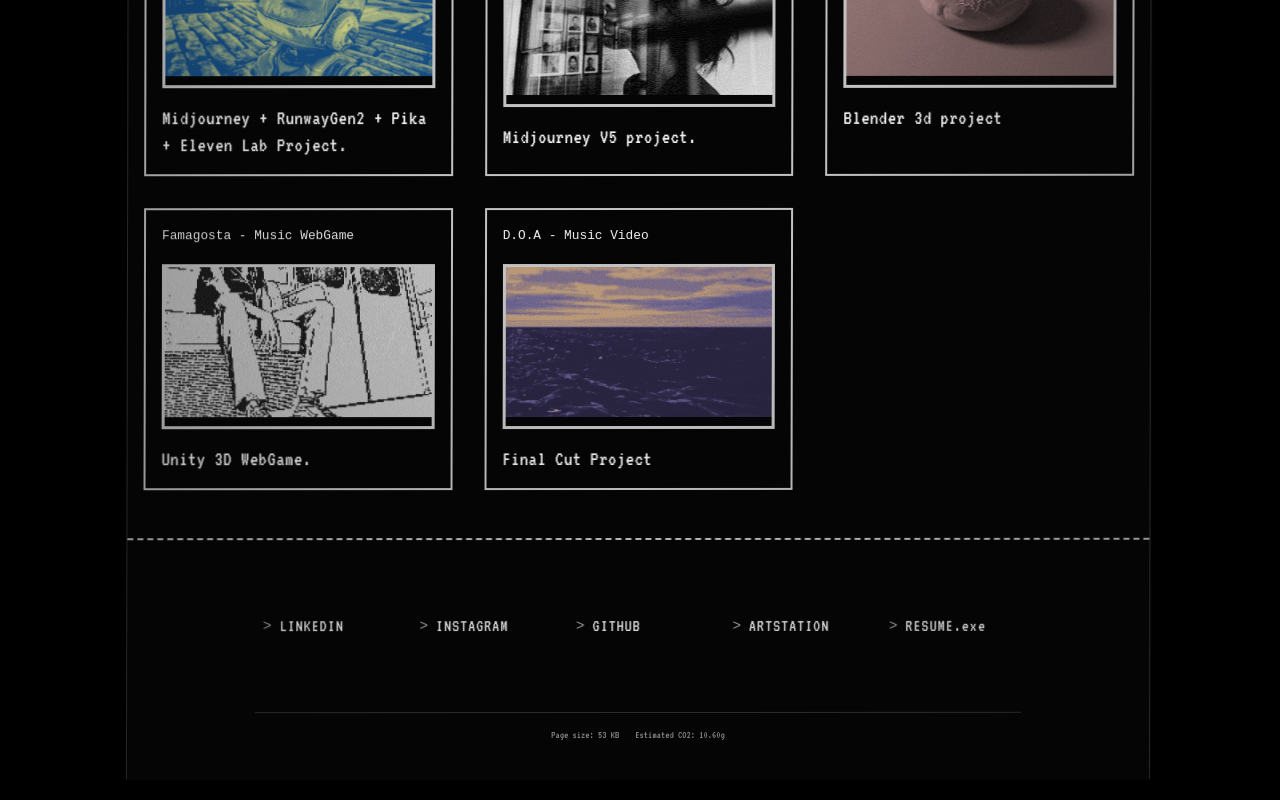
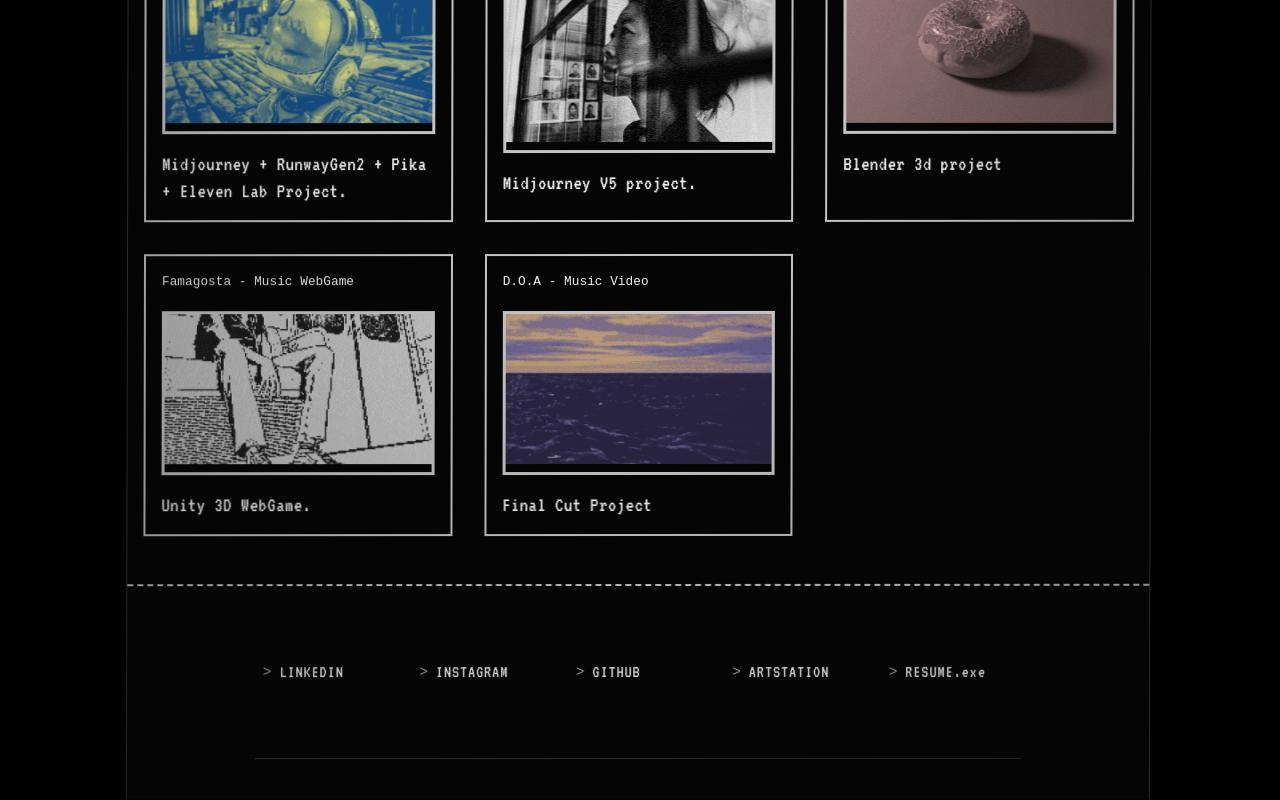
Before and after one commit to gmirabella/my-portfolio, a Vue app: page / in a window 1280 px wide. Shown: the part 1239-2039 px from the top of the page. Before the commit the page ends 2018 px from the top, so only its background shows below. Built offline with nearby package versions, Linux system fonts and the light colour scheme.

Commit message:
update text

```diff
--- a/src/App.vue
+++ b/src/App.vue
@@ -19,27 +19,16 @@ const handleMediaClick = (project: Project) => {
 
 const projects = ref<Project[]>(projectsData)
 
-const isVideoPlaying = ref({})
-const pageSize = ref('0')
-const co2Emission = ref('0')
+const isVideoPlaying = ref<Record<number, boolean>>({})
 
 // Theme toggle via composable
-const { isNight, toggleTheme, applyTheme } = useTheme()
-
-const calculateCO2 = (size) => {
-  return (size * 0.2).toFixed(2)
-}
+const { isNight, toggleTheme } = useTheme()
 
 onMounted(() => {
-  const pageContent = document.documentElement.innerHTML
-  const blob = new Blob([pageContent], { type: 'text/html' })
-  pageSize.value = Math.round(blob.size / 1024)
-  co2Emission.value = calculateCO2(pageSize.value)
-
   // Theme initialization handled inside useTheme composable
 })
 
-const toggleVideo = (projectId) => {
+const toggleVideo = (projectId: number) => {
   isVideoPlaying.value[projectId] = !isVideoPlaying.value[projectId]
 }
 </script>
@@ -62,6 +51,7 @@ const toggleVideo = (projectId) => {
           <p class="subtitle">
             <span class="typing-text">Sketching dreams.</span>
             <span class="typing-text">Crafting code.</span>
+            <span class="typing-text">Learning things.</span>
           </p>
         </div>
       </div>
@@ -133,8 +123,7 @@ const toggleVideo = (projectId) => {
 
         <div class="sustainability-info">
           <small>
-            <span class="tech-info">Page size: {{ pageSize }} KB</span>
-            <span class="tech-info">Estimated CO2: {{ co2Emission }}g</span>
+            <!-- Sustainability info removed -->
           </small>
         </div>
       </div>
```
